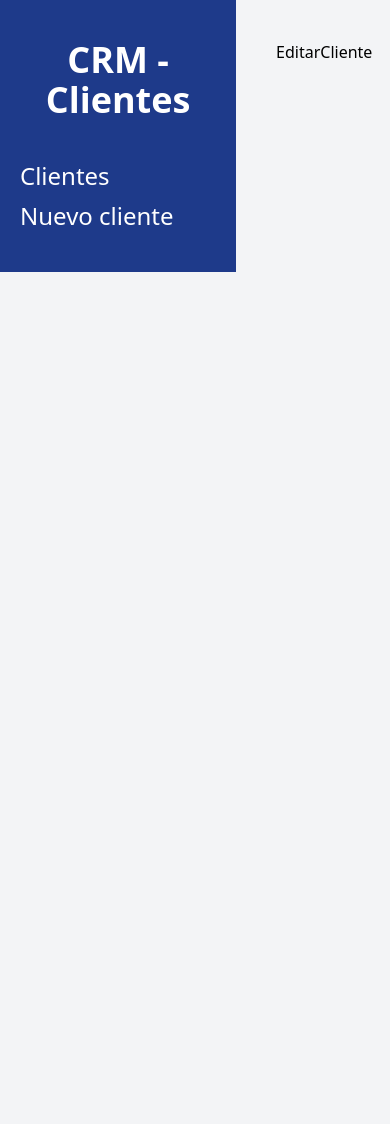
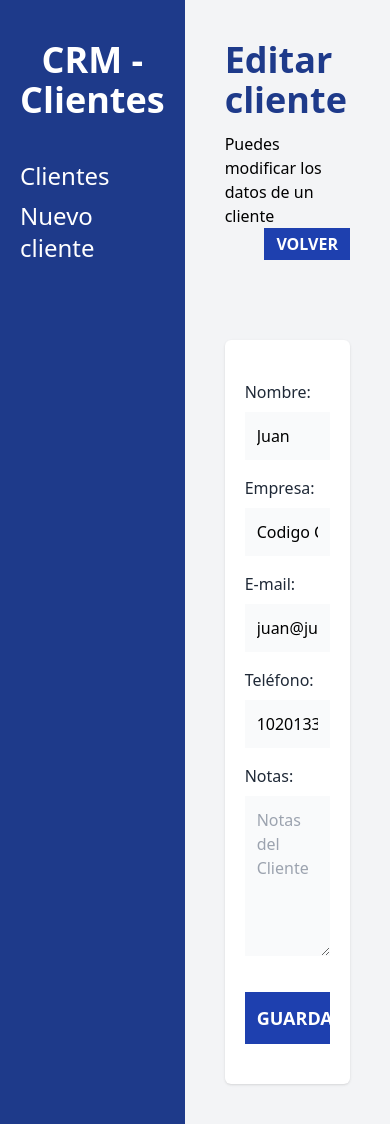
Before and after one commit to sevalenciagr/gestion-de-clientes-crm-react, a React (Vite) app: page /clientes/1/editar in a window 390 px wide. Before the commit the page ends 844 px from the top, so only its background shows below. Built offline with nearby package versions, Linux system fonts and the light colour scheme; data requests are answered from the project's data file.

Commit message:
Editando clientes ok

```diff
--- a/db.json
+++ b/db.json
@@ -36,7 +36,7 @@
       "empresa": "Codigo Con Juan"
     },
     {
-      "nombre": "sebas desde react",
+      "nombre": "sebas actualizado",
       "empresa": "UN",
       "email": "sevalenciagr@gmail.com",
       "telefono": "(301) 733-0031",
--- a/src/components/Formulario.jsx
+++ b/src/components/Formulario.jsx
@@ -12,6 +12,7 @@
                     className="mt-2 block w-full p-3 bg-gray-50"
                     placeholder="Nombre del Cliente"
                     name="nombre"
+                    defaultValue={cliente?.nombre}
                 />
             </div>
             <div className="mb-4">
@@ -25,6 +26,7 @@
                     className="mt-2 block w-full p-3 bg-gray-50"
                     placeholder="Empresa del Cliente"
                     name="empresa"
+                    defaultValue={cliente?.empresa}
                 />
             </div>
 
@@ -39,6 +41,7 @@
                     className="mt-2 block w-full p-3 bg-gray-50"
                     placeholder="Email del Cliente"
                     name="email"
+                    defaultValue={cliente?.email}
                 />
             </div>
 
@@ -53,6 +56,7 @@
                     className="mt-2 block w-full p-3 bg-gray-50"
                     placeholder="Teléfono del Cliente"
                     name="telefono"
+                    defaultValue={cliente?.telefono}
                 />
             </div>
 
@@ -68,6 +72,7 @@
                     className="mt-2 block w-full p-3 bg-gray-50 h-40 align-self"
                     placeholder="Notas del Cliente"
                     name="notas"
+                    defaultValue={cliente?.notas}
                 />
             </div>
         </>
--- a/src/data/clientes.js
+++ b/src/data/clientes.js
@@ -31,3 +31,18 @@
     console.log(error);
   }
 }
+
+export async function actualizarCliente(id, datos) {
+  try {
+    const respuesta = await fetch(`${import.meta.env.VITE_API_URL}/${id}`, {
+      method: 'PUT',
+      body: JSON.stringify(datos),
+      headers: {
+        'Content-Type': 'application/json'
+      }
+    })
+    await respuesta.json();
+  } catch (error) {
+    console.log(error);
+  }
+}
--- a/src/main.jsx
+++ b/src/main.jsx
@@ -6,7 +6,7 @@
 import NuevoCliente, { action as nuevoClienteAction } from './pages/NuevoCliente'
 import Index, { loader as clientesLoader } from './pages/Index'
 import ErrorPage from './components/ErrorPage'
-import EditarCliente, { loader as editarClienteLoader } from './pages/EditarCliente'
+import EditarCliente, { loader as editarClienteLoader, action as editarClienteAction } from './pages/EditarCliente'
 
 
 
@@ -26,11 +26,13 @@
         path: '/clientes/nuevo',
         element: <NuevoCliente />,
         action: nuevoClienteAction,
+        errorElement: <ErrorPage />
       },
       {
         path: '/clientes/:clienteId/editar',
         element: <EditarCliente />,
         loader: editarClienteLoader,
+        action: editarClienteAction,
         errorElement: <ErrorPage />
       }
     ],
--- a/src/pages/EditarCliente.jsx
+++ b/src/pages/EditarCliente.jsx
@@ -1,4 +1,9 @@
-import { obtenerCliente } from "../data/clientes";
+import { Form, useNavigate, useLoaderData, useActionData, redirect } from "react-router-dom";
+import Formulario from "../components/Formulario";
+import { obtenerCliente, actualizarCliente } from "../data/clientes";
+import Error from "../components/Error";
+
+
 
 export async function loader({params}) {
     const cliente = await obtenerCliente(params.clienteId)
@@ -11,11 +16,81 @@
     return cliente
 }
 
+export async function action({ request, params }){
+  const formData = await  request.formData()
+
+  const datos = Object.fromEntries(formData)
+
+  const email = formData.get('email')
+
+  // Validacion del form
+
+  const errores = []
+  if(Object.values(datos).includes('')){
+    errores.push('Todos los campos son obligatorios')
+  }
+
+  let regex = new RegExp("([!#-'*+/-9=?A-Z^-~-]+(\.[!#-'*+/-9=?A-Z^-~-]+)*|\"\(\[\]!#-[^-~ \t]|(\\[\t -~]))+\")@([!#-'*+/-9=?A-Z^-~-]+(\.[!#-'*+/-9=?A-Z^-~-]+)*|\[[\t -Z^-~]*])");
+
+  if(!regex.test(email)){
+    errores.push('El Email no es válido')
+  }
+
+  // Retornar datos si hay errores
+
+  if(Object.keys(errores).length){
+    return errores
+  }
+
+  // Actualizar el cliente
+
+  await actualizarCliente(params.clienteId, datos)
+
+  return redirect('/')
+
+}
+
 function EditarCliente() {
-
+    const navigate = useNavigate(-1)
+    const cliente = useLoaderData()
+    const errores = useActionData()
 
   return (
-    <div>EditarCliente</div>
+    <>
+    <h1 className="font-black text-4xl text-blue-900">Editar cliente</h1>
+    <p className="mt-3">Puedes modificar los datos de un cliente</p>
+
+    <div className="flex justify-end">
+      <button
+        className="bg-blue-800 text-white px-3 py-1 font-bold uppercase"
+        onClick={() => navigate(-1)}
+      >
+        Volver
+      </button>
+    </div>
+
+    <div className="bg-white shadow rounded-md md:w-3/4 mx-auto px-5 py-10 mt-20">
+
+      {errores?.length && errores.map( ( error, i) => <Error key={i}>{error}</Error> )}
+
+      <Form
+        method="post"
+        noValidate
+      >
+        <Formulario
+            cliente={cliente}
+        />
+
+      <input
+        type="submit"
+        className="mt-5 w-full bg-blue-800 p-3 uppercase font-bold text-white text-lg"
+        value='Guardar cambios'
+      />
+
+      </Form>
+
+    </div>
+  </>
   )
 }
 
--- a/src/pages/NuevoCliente.jsx
+++ b/src/pages/NuevoCliente.jsx
@@ -47,7 +47,7 @@
 
   return (
     <>
-      <h1 className="font-black text-4xl text-blue-900">Nuevo clientes</h1>
+      <h1 className="font-black text-4xl text-blue-900">Nuevo cliente</h1>
       <p className="mt-3">Ingresa todos los campos para registrar un nuevo cliente</p>
 
       <div className="flex justify-end">
```
